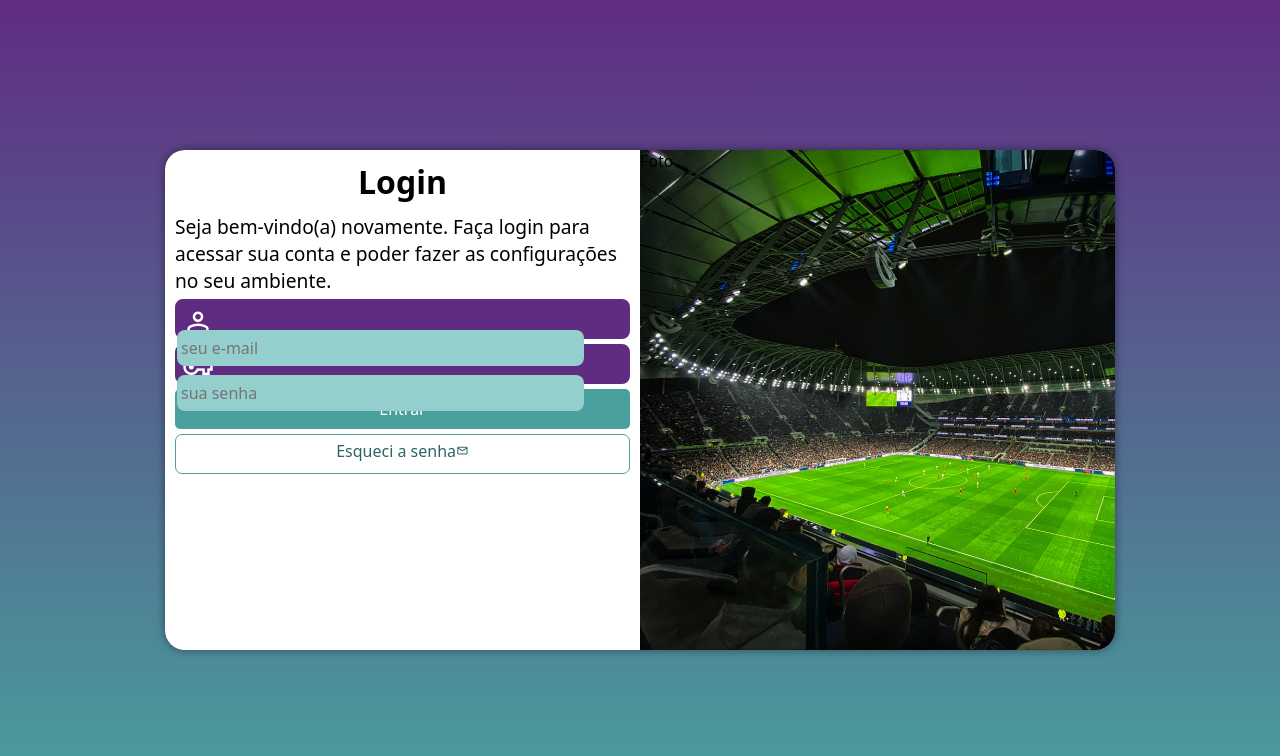
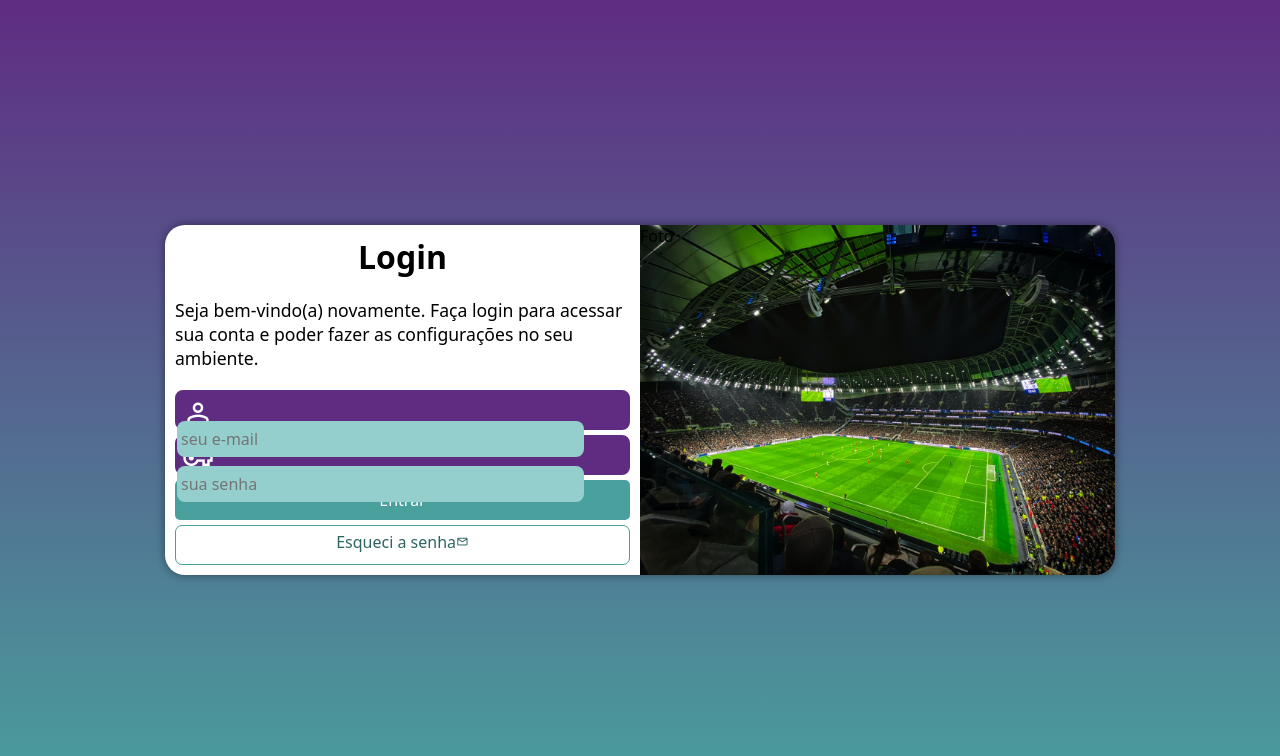
Before and after one commit to flaviodeaquino/html-css, a plain HTML site: page desafios/d015/index.html in a window 1280 px wide. Drawn offline with nearby package versions, Linux system fonts and the light colour scheme.

Commit message:
finalizado para tablet e pc

```diff
--- a/desafios/d015/estilos/media-query.css
+++ b/desafios/d015/estilos/media-query.css
@@ -9,7 +9,7 @@
     - Grandes telas: acima de 1200px.
 */
 
-@media screen and (min-width: 768px) {
+@media screen and (min-width: 768px) { /* CONFIGURAÇÃO PARA TABLET */
 
     body {
         background-image: linear-gradient(to top, #49a09d, #5f2c82);
@@ -17,6 +17,7 @@
 
     section#login {
         width: 80vw;
+        height: 270px;
     }
 
     section#login > div#imagem {
@@ -31,10 +32,11 @@
     }
 }
 
-@media screen and (min-width: 992px) {
+@media screen and (min-width: 992px) { /* CONFIGURAÇÃO PARA DESKTOP */
 
     section#login {
         width: 950px;
+        height: 350px;
     }
 
     section#login > div#imagem {
@@ -53,6 +55,7 @@
     }
 
     div#formulario > p {
-        font-size: 1.2em;
+        font-size: 1.1em;
+        margin: 20px 0px;
     }
 }
--- a/desafios/d015/estilos/style.css
+++ b/desafios/d015/estilos/style.css
@@ -29,7 +29,6 @@ section#login {
     position: absolute;
     top: 50%;
     left: 50%;
-    transform: translate(-50%, -50%);
     overflow: hidden;
 
     background-color: white;
@@ -38,6 +37,7 @@ section#login {
     border-radius: 20px;
     box-shadow: 0px 0px 10px rgba(0, 0, 0, 0.445);
 
+    transform: translate(-50%, -50%);
     transition: width .3s, height .3s;
     transition-timing-function: ease;
 }
@@ -91,10 +91,10 @@ div.campo > input {
     font-size: 1em;
     width: calc(100% - 44px);
     height: 100%;
-    transform: translateY(-13px);
     border: 0px;
     border-radius: 8px;
     padding: 4px;
+    transform: translateY(-13px);
 }
 
 div.campo > input:focus-within {
```
